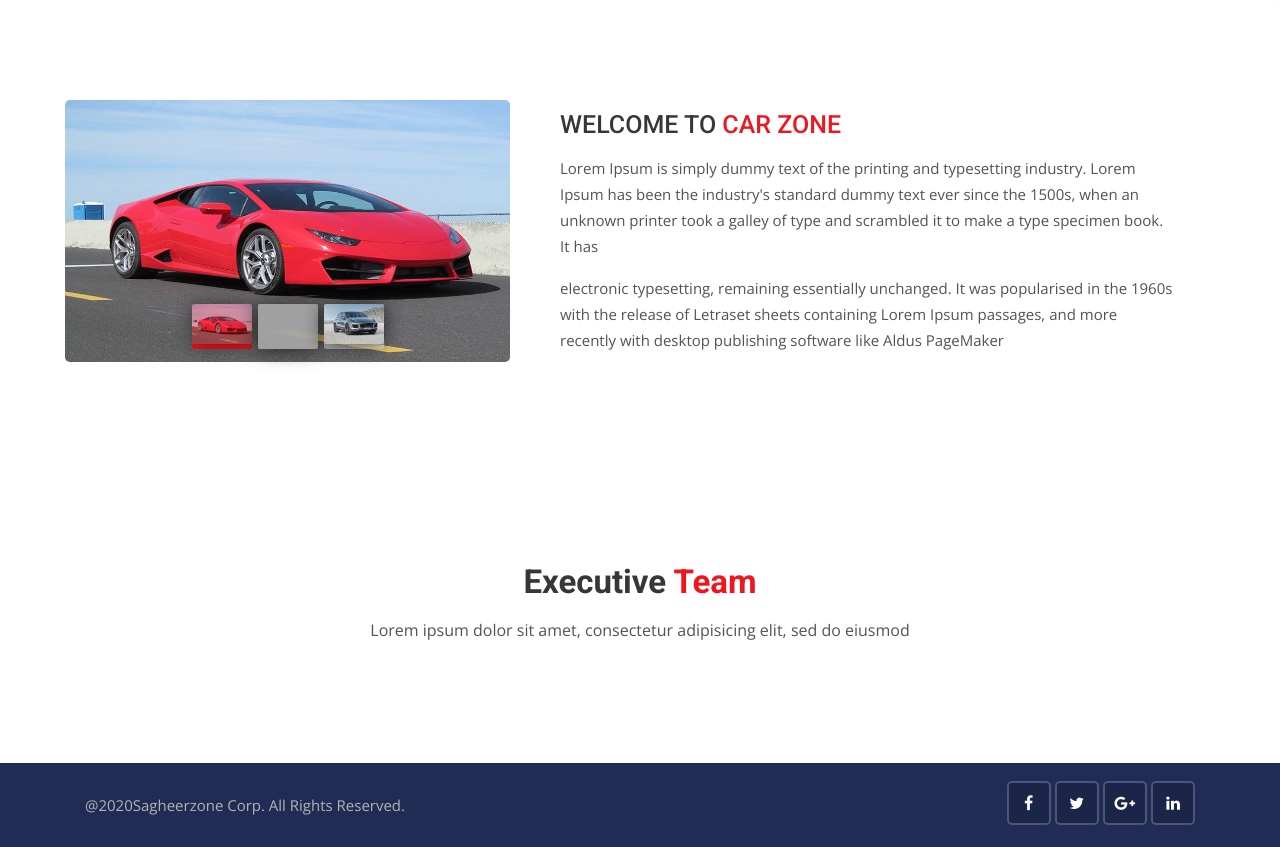
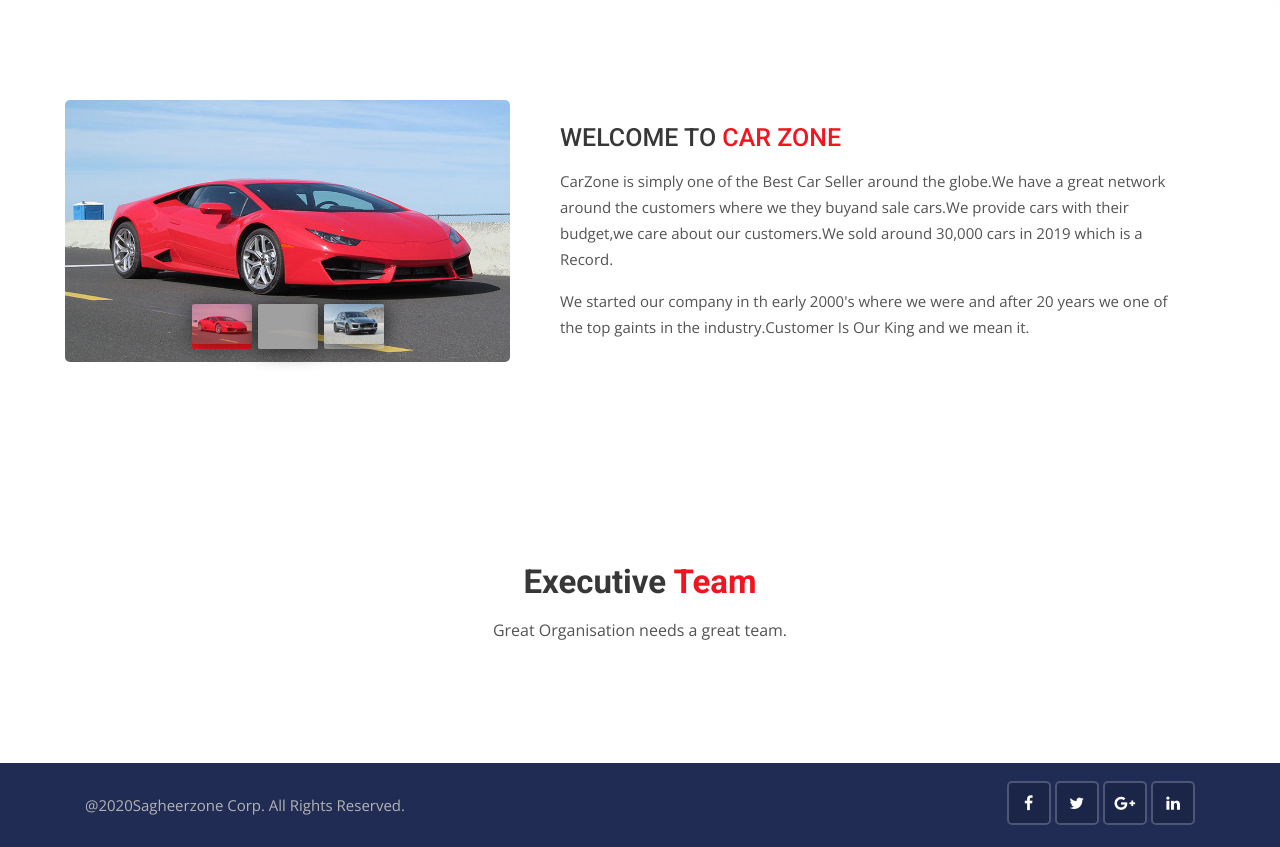
Before and after one commit to Abdulsagheer/carproject, a Django app: page /about in a window 1280 px wide. Shown: the part 360-1207 px from the top of the page. Run offline with Django 3.2, Linux system fonts and the light colour scheme; data that the repository does not hold is empty; parts of the project's set-up code (start-up, migrations or seed data) failed here and were passed over; some libraries are stand-ins or nearby versions; grey boxes are pictures that could not be loaded.

Commit message:
changed headers

```diff
--- a/templates/cars/search.html
+++ b/templates/cars/search.html
@@ -105,7 +105,7 @@
         <!-- Main title -->
         <div class="main-title">
             <h1>Here's your <span>Cars</span></h1>
-            <p>Lorem ipsum dolor sit amet, consectetur adipiscing elit.</p>
+            <p>Get your list of cars.</p>
         </div>
         <div class="row">
           {% for car in cars %}
--- a/templates/pages/about.html
+++ b/templates/pages/about.html
@@ -59,8 +59,9 @@
             <div class="col-xl-7 col-lg-6 align-self-center">
                 <div class="best-used-car">
                     <h3>Welcome to <span>Car Zone</span></h3>
-                    <p>Lorem Ipsum is simply dummy text of the printing and typesetting industry. Lorem Ipsum has been the industry's standard dummy text ever since the 1500s, when an unknown printer took a galley of type and scrambled it to make a type specimen book. It has</p>
-                    <p class="mb-0">electronic typesetting, remaining essentially unchanged. It was popularised in the 1960s with the release of Letraset sheets containing Lorem Ipsum passages, and more recently with desktop publishing software like Aldus PageMaker</p>
+                    <p>CarZone is simply one of the Best Car Seller around the globe.We have a great network
+                        around the customers where we they buyand sale cars.We provide cars with their budget,we care about our customers.We sold around 30,000 cars in 2019 which is a Record. </p>
+                    <p class="mb-0">We started our company in th early 2000's where we were and after 20 years we one of the top gaints in the industry.Customer Is Our King and we mean it.</p>
                 </div>
             </div>
         </div>
@@ -76,7 +77,7 @@
         <!-- Main title -->
         <div class="main-title">
             <h1>Executive <span>Team</span></h1>
-            <p>Lorem ipsum dolor sit amet, consectetur adipisicing elit, sed do eiusmod</p>
+            <p> Great Organisation needs a great team.</p>
         </div>
         <!-- Slick slider area start -->
         <div class="slick-slider-area clearfix">
--- a/templates/pages/contact.html
+++ b/templates/pages/contact.html
@@ -23,7 +23,7 @@
         <!-- Main title -->
         <div class="main-title text-center">
             <h1>Contact <span>Us</span></h1>
-            <p>Lorem ipsum dolor sit amet, consectetur adipisicing elit, sed do eiusmod</p>
+            <p>We are always availabe for our customers</p>
         </div>
         <form action="{% url 'pages:contact' %}" method="POST" enctype="multipart/form-data">
             {% include 'includes/messages.html' %}
--- a/templates/pages/home.html
+++ b/templates/pages/home.html
@@ -110,7 +110,7 @@
         <!-- Main title -->
         <div class="main-title">
             <h1>Featured <span>Cars</span></h1>
-            <p>Lorem ipsum dolor sit amet, consectetur adipiscing elit.</p>
+            <p>Grab the great opportunities for your dream cars</p>
         </div>
         <!-- Slick slider area start -->
         <div class="slick-slider-area clearfix">
@@ -287,7 +287,7 @@
         <!-- Main title -->
         <div class="main-title">
             <h1>Executive <span>Team</span></h1>
-            <p>Lorem ipsum dolor sit amet, consectetur adipisicing elit, sed do eiusmod</p>
+            <p>Great organisation needs great team</p>
         </div>
         <!-- Slick slider area start -->
         <div class="slick-slider-area clearfix">
--- a/templates/pages/service.html
+++ b/templates/pages/service.html
@@ -33,7 +33,7 @@
                     </div>
                     <div class="detail">
                         <h3>Free Support</h3>
-                        <p>Call us at 24/7 for any support we are here for u</p>
+                        <p>Call us at 24/7 for any support we are here for you.Free  services are always available for frequent customers.</p>
                     </div>
                 </div>
             </div>
@@ -129,7 +129,7 @@
                     </div>
                     <div class="detail">
                         <h3>Trusted Agents</h3>
-                        <p>Supporting Agents and Suppliers – As we do not buy or sell vehicles, we have a list of Japanese and UK Supporters who will be able to source and purchase the vehicle you want in confidence.</p>
+                        <p>As we do not buy or sell vehicles, we have a list of Supporters who will be able to source and purchase the vehicle you want in confidence.</p>
                     </div>
                 </div>
             </div>
```
Also changed, not shown: templates/cars/cars.html (+5 -6 lines), 1 other file.
